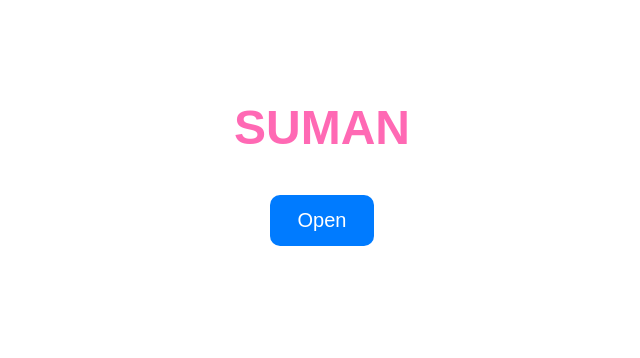
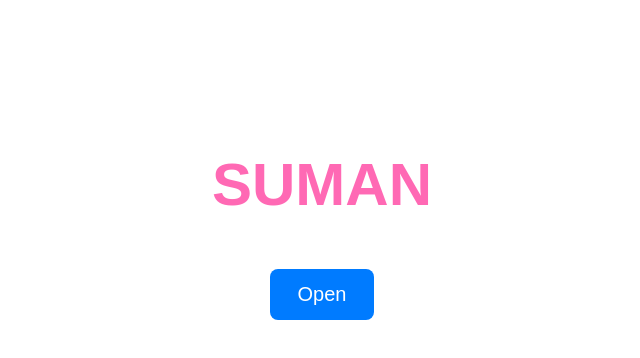
Before and after one commit to Ashokthakur12/Merging-form, a plain HTML site: page index.html in a window 1280 px wide. Shown: the whole page, without its empty margins (318-958 px from the left). Drawn offline with Linux system fonts and the light colour scheme.

Commit message:
Update index.html

```diff
--- a/index.html
+++ b/index.html
@@ -5,32 +5,43 @@
     <style>
       body {
         font-family: Arial, sans-serif;
+        background-color: #ffffff;
         text-align: center;
-        background-color: #fff;
-        margin-top: 100px;
+        margin: 0;
+        padding: 0;
       }
-      h1 {
-        font-size: 48px;
-        color: #ff69b4; /* Gulabi (hot pink) */
-        margin-bottom: 40px;
+
+      .container {
+        margin-top: 150px;
       }
-      a.button {
+
+      .name {
+        font-size: 60px;
+        font-weight: bold;
+        color: #ff69b4; /* Gulabi */
+        margin-bottom: 50px;
+      }
+
+      .button {
         display: inline-block;
         padding: 14px 28px;
         font-size: 20px;
         background-color: #007bff;
         color: white;
         text-decoration: none;
-        border-radius: 10px;
+        border-radius: 8px;
         transition: background 0.3s ease;
       }
-      a.button:hover {
+
+      .button:hover {
         background-color: #0056b3;
       }
     </style>
   </head>
   <body>
-    <h1>SUMAN</h1>
-    <a class="button" href="https://docs.google.com/forms/d/e/1FAIpQLScoLWR0blz4Y8ceiz_jrBQjFAhlJwwx7S89XMoOQKawMc6FVg/viewform" target="_blank">Open</a>
+    <div class="container">
+      <div class="name">SUMAN</div>
+      <a class="button" href="https://docs.google.com/forms/d/e/1FAIpQLScoLWR0blz4Y8ceiz_jrBQjFAhlJwwx7S89XMoOQKawMc6FVg/viewform" target="_blank">Open</a>
+    </div>
   </body>
 </html>
```
